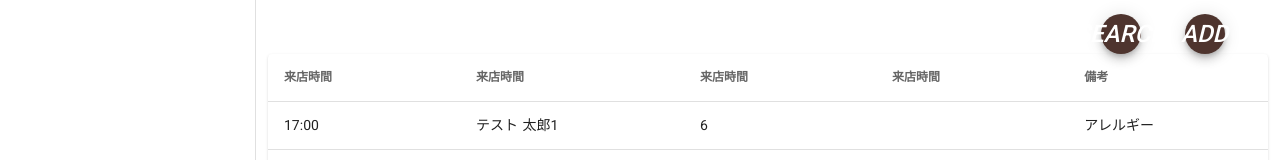
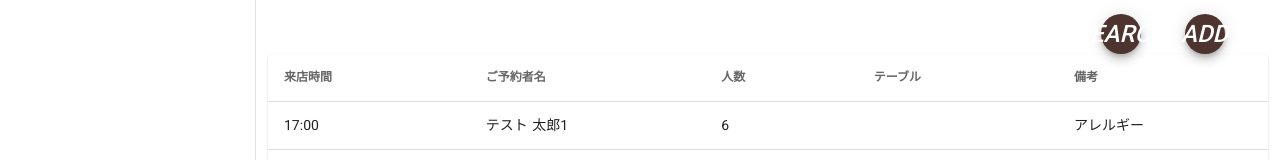
Before and after one commit to kaiyujin/hestia-front, a Nuxt app: page /reservations/search in a window 1280 px wide. Shown: the part 283-443 px from the top of the page. Built offline with nearby package versions, Linux system fonts and the light colour scheme.

Commit message:
add trans

```diff
--- a/locales/en.json
+++ b/locales/en.json
@@ -19,10 +19,10 @@
   "new.item": "new item",
   "edit.item": "edit item",
   "reservation": {
-    "time": "来店時間",
-    "name": "来店時間",
-    "person": "来店時間",
-    "table": "来店時間",
-    "note": "備考"
+    "time": "time",
+    "name": "name",
+    "person": "person",
+    "table": "table",
+    "note": "note"
   }
 }
--- a/locales/ja.json
+++ b/locales/ja.json
@@ -20,9 +20,9 @@
   "edit_item": "予約変更",
   "reservation": {
     "time": "来店時間",
-    "name": "来店時間",
-    "person": "来店時間",
-    "table": "来店時間",
+    "name": "ご予約者名",
+    "person": "人数",
+    "table": "テーブル",
     "note": "備考"
   }
 }
--- a/pages/reservations/search.vue
+++ b/pages/reservations/search.vue
@@ -85,13 +85,13 @@
                 <v-container grid-list-md>
                   <v-layout wrap>
                     <v-flex xs12 sm6 md4>
-                      <v-text-field v-model="editedItem.time" label="time"></v-text-field>
+                      <v-text-field v-model="editedItem.time" v-bind:label="this.$t('reservation.time')"></v-text-field>
                     </v-flex>
                     <v-flex xs12 sm6 md4>
-                      <v-text-field v-model="editedItem.name" label="name"></v-text-field>
+                      <v-text-field v-model="editedItem.name" v-bind:label="this.$t('reservation.name')"></v-text-field>
                     </v-flex>
                     <v-flex xs12 sm6 md4>
-                      <v-text-field v-model="editedItem.person" label="person"></v-text-field>
+                      <v-text-field v-model="editedItem.person" v-bind:label="this.$t('reservation.person')"></v-text-field>
                     </v-flex>
                     <v-flex xs12 sm6 md4>
                       <v-select
@@ -99,13 +99,13 @@
                         item-value="id"
                         item-text="name"
                         v-model="editedItem.tables"
-                        label="tables"
+                        v-bind:label="this.$t('reservation.table')"
                         return-object
                         multiple
                       ></v-select>
                     </v-flex>
                     <v-flex xs12 sm6 md4>
-                      <v-text-field v-model="editedItem.note" label="note"></v-text-field>
+                      <v-text-field v-model="editedItem.note" v-bind:label="this.$t('reservation.note')"></v-text-field>
                     </v-flex>
                   </v-layout>
                 </v-container>
```
